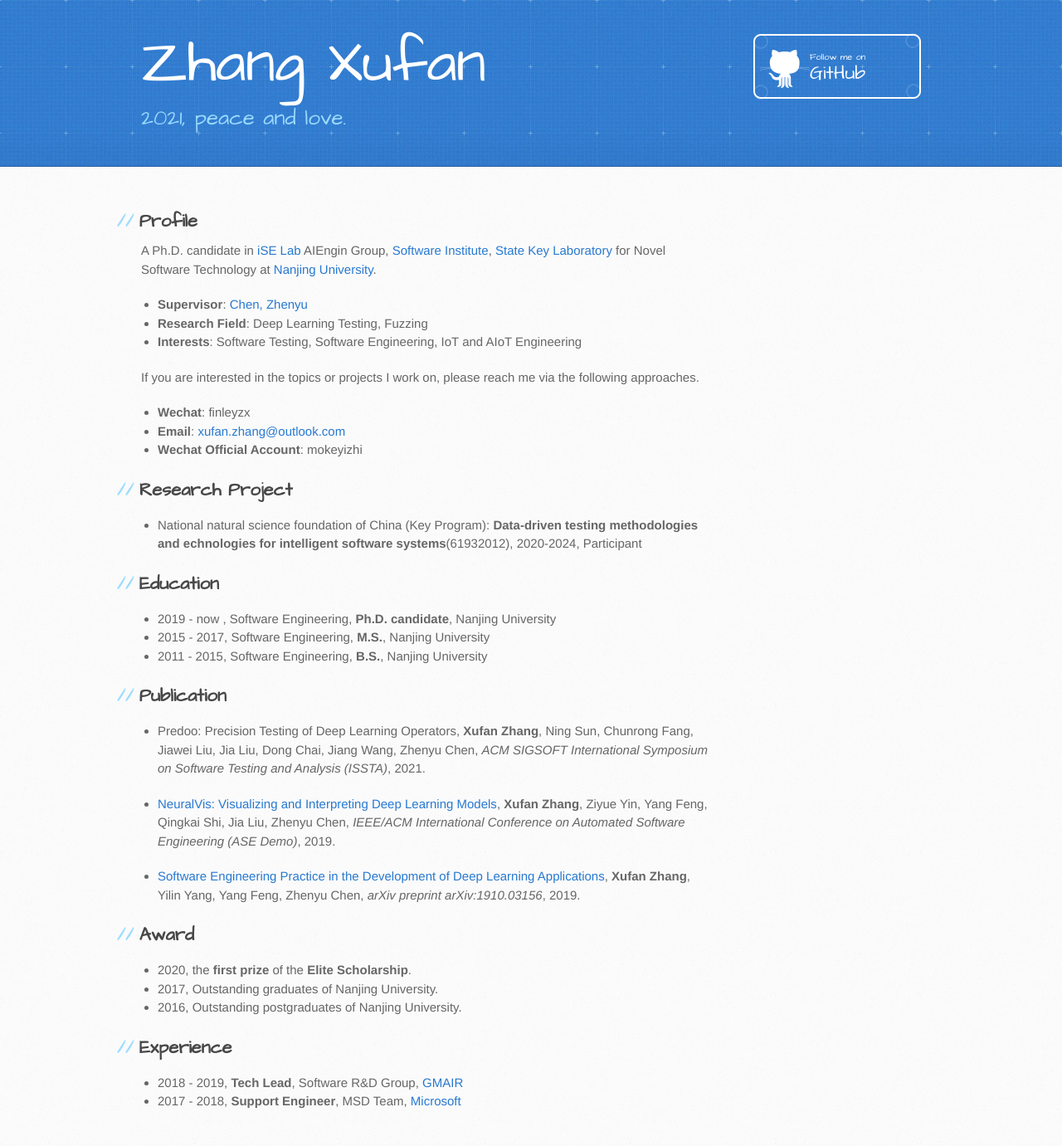
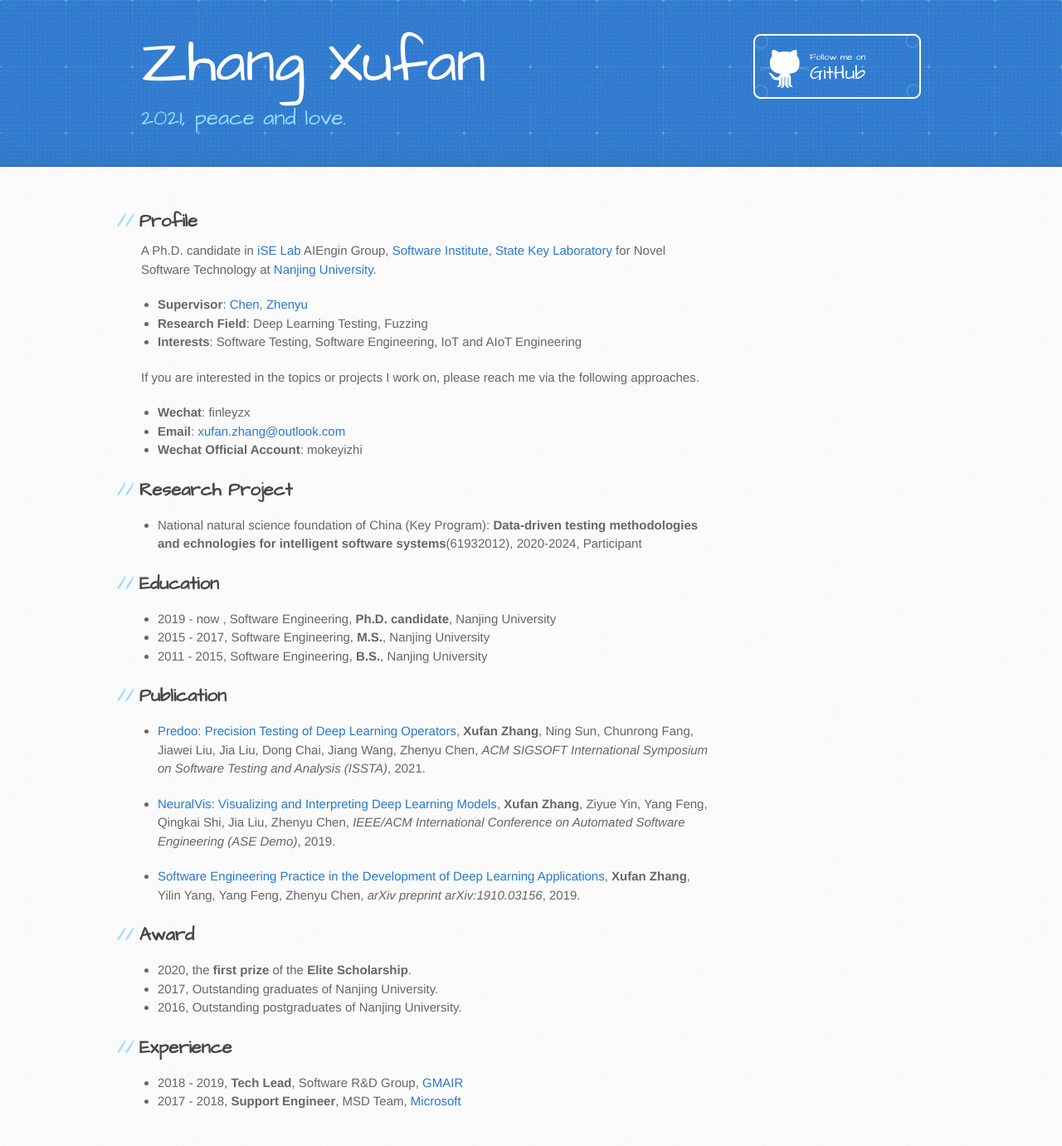
Before and after one commit to sunshinezxf/sunshinezxf.github.io, a Jekyll site: the page built from index.md, in a window 1280 px wide. Shown: the whole page at 83% size. Built offline with Jekyll 4.4.1, drawn with Linux system fonts in a browser that asks for light colours; our own code applies the rules of GitHub Pages for plain Markdown files; part of the change alters nothing that is shown.

```diff
--- a/index.md
+++ b/index.md
@@ -23,7 +23,7 @@ If you are interested in the topics or projects I work on, please reach me via t
 
 ## Publication
 
-- Predoo: Precision Testing of Deep Learning Operators, **Xufan Zhang**, Ning Sun, Chunrong Fang, Jiawei Liu, Jia Liu, Dong Chai, Jiang Wang, Zhenyu Chen, _ACM SIGSOFT International Symposium on Software Testing and Analysis (ISSTA)_, 2021.
+- [Predoo: Precision Testing of Deep Learning Operators](https://conf.researchr.org/details/issta-2021/issta-2021-technical-papers/44/Predoo-Precision-Testing-of-Deep-Learning-Operators), **Xufan Zhang**, Ning Sun, Chunrong Fang, Jiawei Liu, Jia Liu, Dong Chai, Jiang Wang, Zhenyu Chen, _ACM SIGSOFT International Symposium on Software Testing and Analysis (ISSTA)_, 2021.
 
 - [NeuralVis: Visualizing and Interpreting Deep Learning Models](https://arxiv.org/pdf/1906.00690.pdf), **Xufan Zhang**, Ziyue Yin, Yang Feng, Qingkai Shi, Jia Liu, Zhenyu Chen, _IEEE/ACM International Conference on Automated Software Engineering (ASE Demo)_, 2019.
 
```
